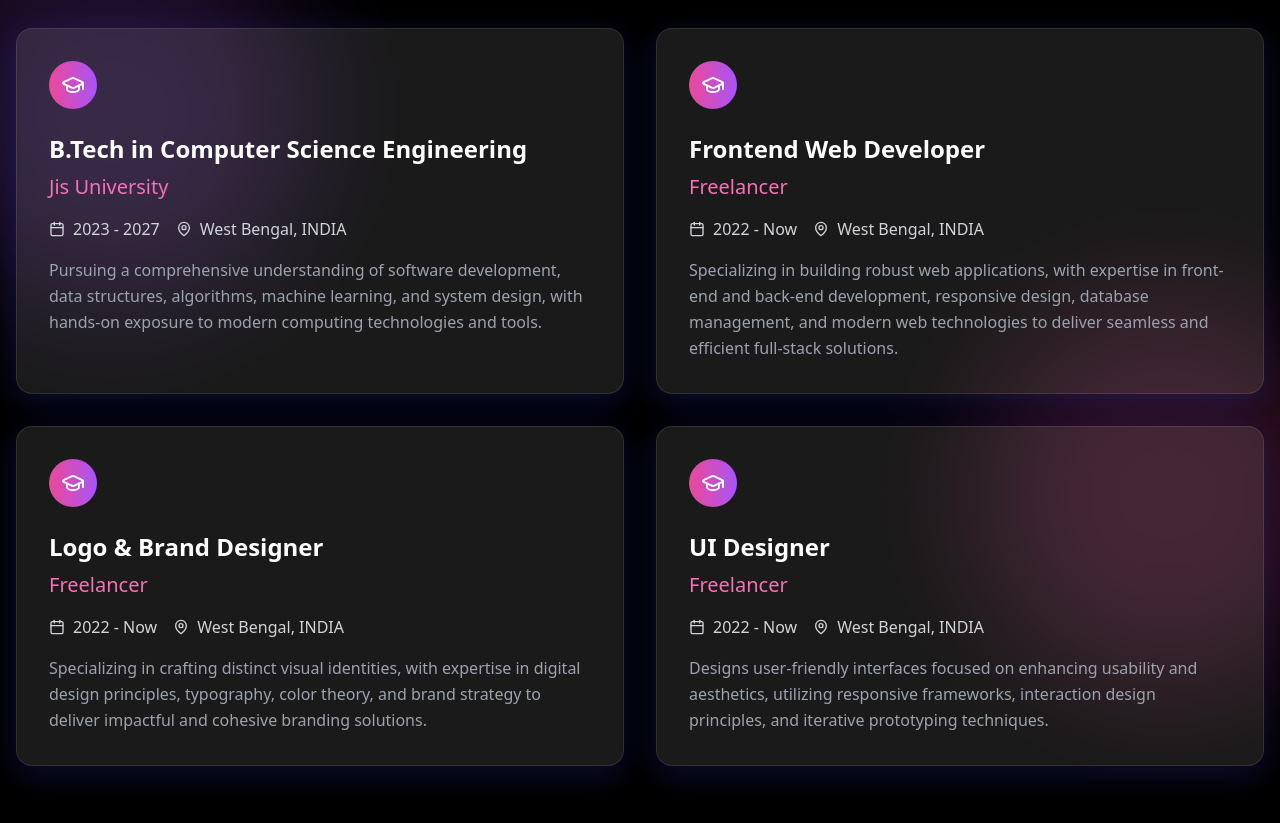
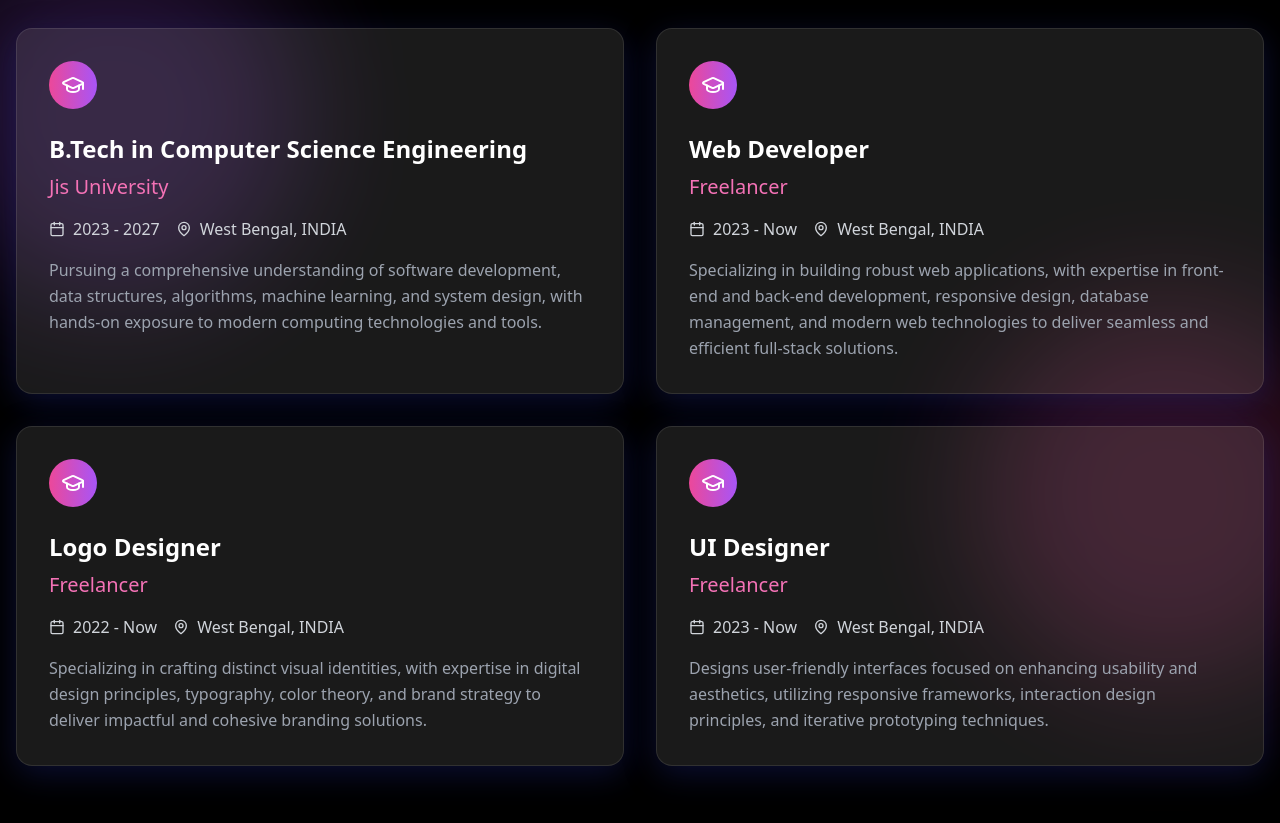
Before and after one commit to ez-vivek/Portfolio, a React (Vite) app: page / in a window 1280 px wide. Shown: the part 1040-1863 px from the top of the page. Built offline with nearby package versions, Linux system fonts and the light colour scheme.

Commit message:
refactor: update education details and adjust degree names for clarity

```diff
--- a/src/components/Education.tsx
+++ b/src/components/Education.tsx
@@ -9,14 +9,14 @@ const educationData = [
         description: "Pursuing a comprehensive understanding of software development, data structures, algorithms, machine learning, and system design, with hands-on exposure to modern computing technologies and tools."
     },
     {
-        degree: "Frontend Web Developer",
+        degree: "Web Developer",
         school: "Freelancer",
-        duration: "2022 - Now",
+        duration: "2023 - Now",
         location: "West Bengal, INDIA",
         description: "Specializing in building robust web applications, with expertise in front-end and back-end development, responsive design, database management, and modern web technologies to deliver seamless and efficient full-stack solutions."
     },
     {
-        degree: "Logo & Brand Designer",
+        degree: "Logo Designer",
         school: "Freelancer",
         duration: "2022 - Now",
         location: "West Bengal, INDIA",
@@ -25,7 +25,7 @@ const educationData = [
     {
         degree: "UI Designer",
         school: "Freelancer",
-        duration: "2022 - Now",
+        duration: "2023 - Now",
         location: "West Bengal, INDIA",
         description: "Designs user-friendly interfaces focused on enhancing usability and aesthetics, utilizing responsive frameworks, interaction design principles, and iterative prototyping techniques."
     }
```
